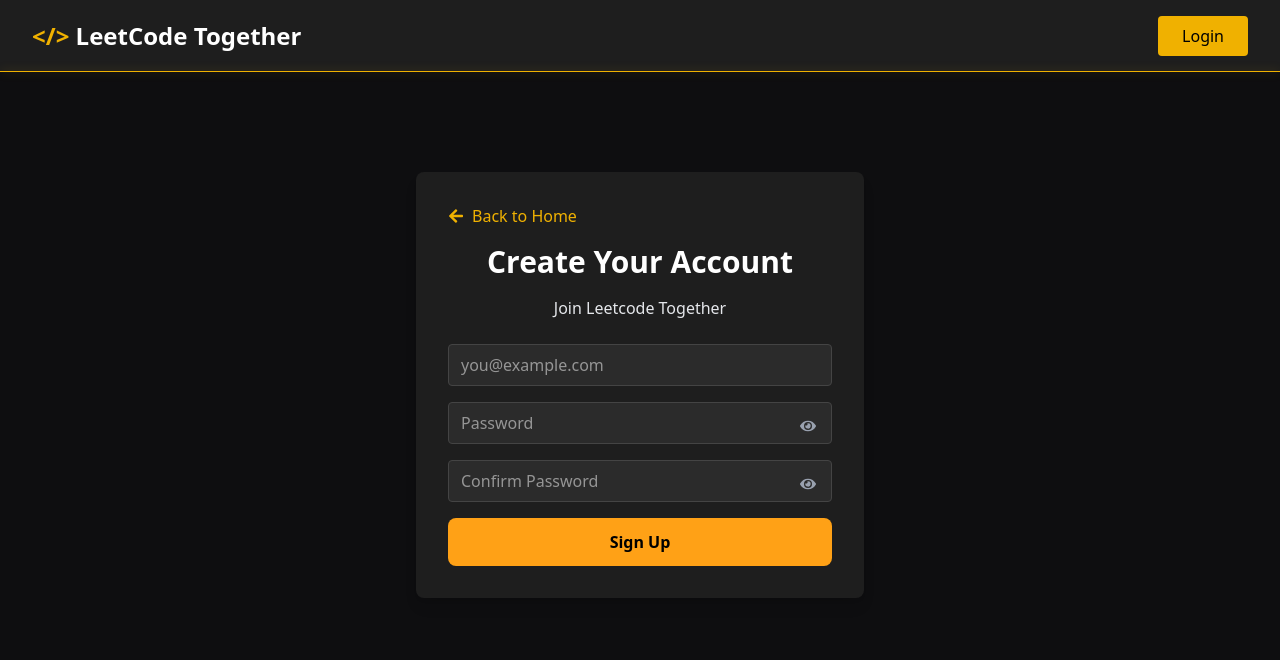
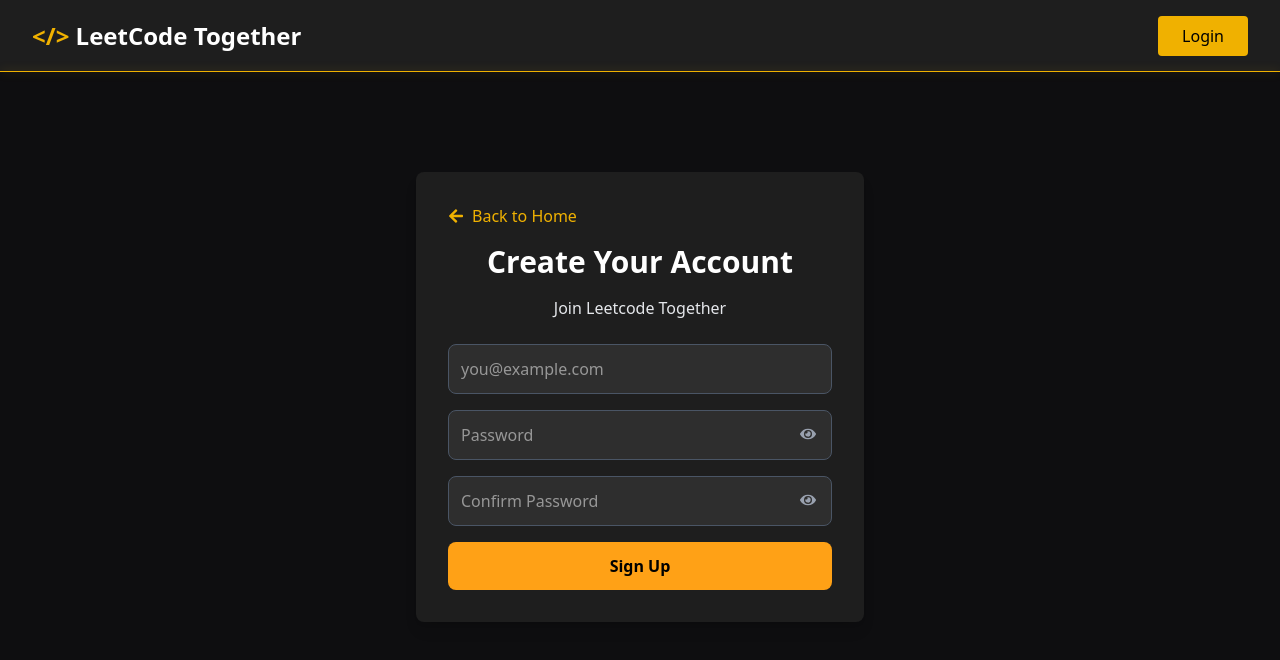
Before and after one commit to Krutish-Raval/Leetcode-Together, a React (Vite) app in the folder frontend/: page /register in a window 1280 px wide. Shown: the top 660 px of the page. Built offline with nearby package versions, Linux system fonts and the light colour scheme; no server answers.

Commit message:
style: update input field styles for improved UI consistency in Register component

```diff
--- a/frontend/src/pages/Register.jsx
+++ b/frontend/src/pages/Register.jsx
@@ -125,7 +125,7 @@ const Register = () => {
               name="email"
               ref={emailRef}
               placeholder="you@example.com"
-              className="w-full px-3 py-2 text-white bg-[#2b2b2b] border border-[#444] rounded focus:outline-none focus:ring-2 focus:ring-[#ffa116] mb-4"
+              className="w-full p-3 mb-4 bg-[#2e2e2e] border border-gray-600 rounded-lg text-white"
               value={formData.email}
               onChange={handleChange}
               onKeyDown={(e) => {
@@ -144,7 +144,7 @@ const Register = () => {
                 name="password"
                 ref={passwordRef}
                 placeholder="Password"
-                className="w-full px-3 py-2 text-white bg-[#2b2b2b] border border-[#444] rounded focus:outline-none focus:ring-2 focus:ring-[#ffa116] mb-4"
+                className="w-full p-3 mb-4 bg-[#2e2e2e] border border-gray-600 rounded-lg text-white pr-10"
                 value={formData.password}
                 onChange={handleChange}
                 onKeyDown={(e) => {
@@ -171,7 +171,7 @@ const Register = () => {
                 name="confirmPassword"
                 ref={confirmPasswordRef}
                 placeholder="Confirm Password"
-                className="w-full px-3 py-2 text-white bg-[#2b2b2b] border border-[#444] rounded focus:outline-none focus:ring-2 focus:ring-[#ffa116] mb-4"
+                className="w-full p-3 mb-4 bg-[#2e2e2e] border border-gray-600 rounded-lg text-white pr-10"
                 value={formData.confirmPassword}
                 onChange={handleChange}
                 onKeyDown={(e) => {
```
